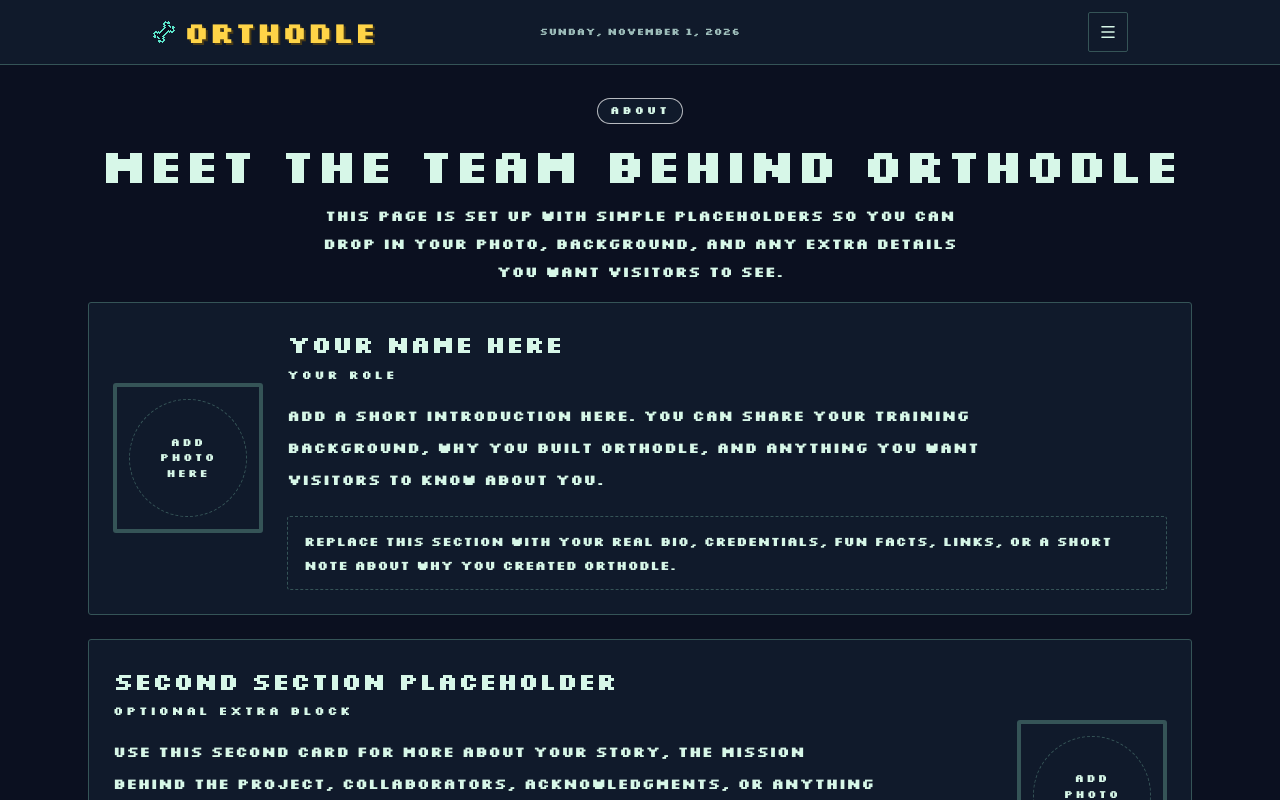
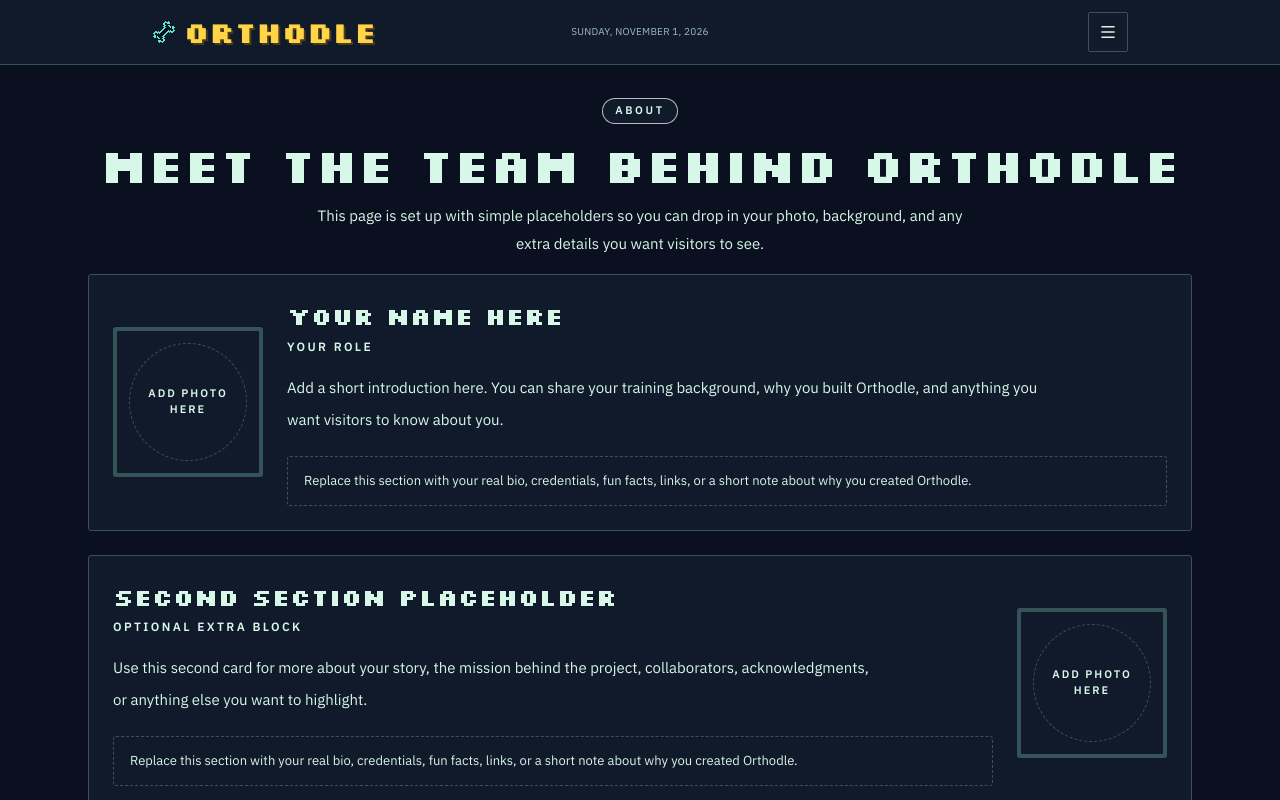
Before and after one commit to AndyC447/Orthodle, a Next.js app: page /about in a window 1280 px wide. Shown: the top 800 px of the page. Built offline with nearby package versions, Linux system fonts and the light colour scheme.

Commit message:
good shit

```diff
--- a/app/bone-arcade.css
+++ b/app/bone-arcade.css
@@ -25,6 +25,28 @@
 }
 :root[data-arcade="on"] .bone-arcade .orthodle-arcade-clues [data-state="correct"] { background: var(--arcade-mint); }
 :root[data-arcade="on"] .bone-arcade .orthodle-arcade-clues [data-state="inactive"] { opacity: 0.25; }
+@font-face {
+  font-family: "Orthodle Plex";
+  src: url("/fonts/ibm-plex-sans-regular.ttf") format("truetype");
+  font-weight: 400;
+  font-style: normal;
+  font-display: swap;
+}
+@font-face {
+  font-family: "Orthodle Plex";
+  src: url("/fonts/ibm-plex-sans-semibold.ttf") format("truetype");
+  font-weight: 500 600;
+  font-style: normal;
+  font-display: swap;
+}
+@font-face {
+  font-family: "Orthodle Plex";
+  src: url("/fonts/ibm-plex-sans-bold.ttf") format("truetype");
+  font-weight: 700 900;
+  font-style: normal;
+  font-display: swap;
+}
+
 /* Public-page skin only: admin surfaces do not receive this scope marker. */
 :root[data-arcade="on"] .bone-arcade[data-arcade-surface] {
   color-scheme: dark;
@@ -49,13 +71,16 @@
   --gold-line: var(--arcade-yellow);
   background: var(--arcade-navy) !important;
   color: var(--arcade-ink);
-  font-family: "Orthodle Pixel", monospace;
+  font-family: "Orthodle Plex", sans-serif;
 }
 
 :root[data-arcade="on"] .bone-arcade[data-arcade-surface]::before { display: none; }
 
-/* Include explicit serif/sans utilities and native form controls, not just inherited text. */
-:root[data-arcade="on"] .bone-arcade[data-arcade-surface] * {
+:root[data-arcade="on"] .bone-arcade[data-arcade-surface] :is(.font-serif, input, button, textarea, select) {
+  font-family: "Orthodle Plex", sans-serif;
+}
+
+:root[data-arcade="on"] .bone-arcade[data-arcade-surface] :is(.orthodle-wordmark, .orthodle-home-tab, .orthodle-home-tab-active) {
   font-family: "Orthodle Pixel", monospace;
 }
 
```
Also changed, not shown: 1 other file (tests, documents, lock files or other folders).
